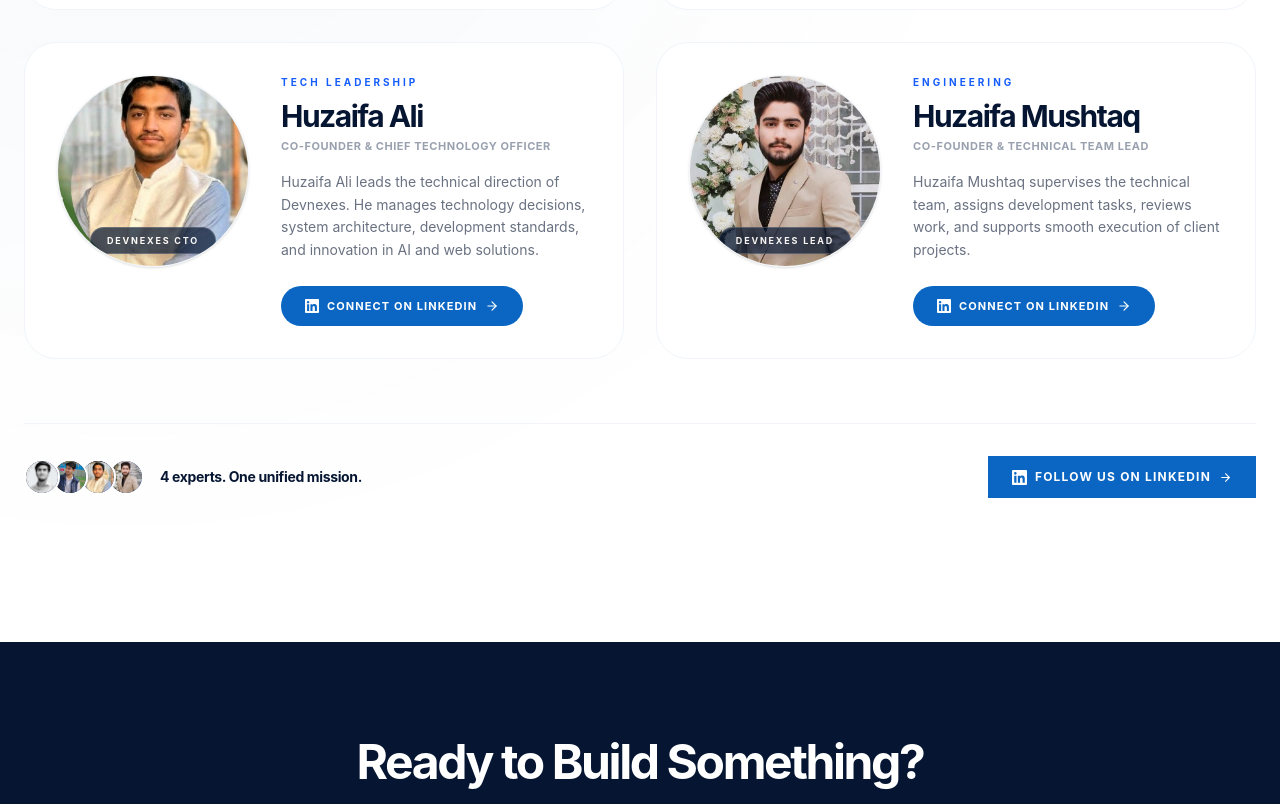
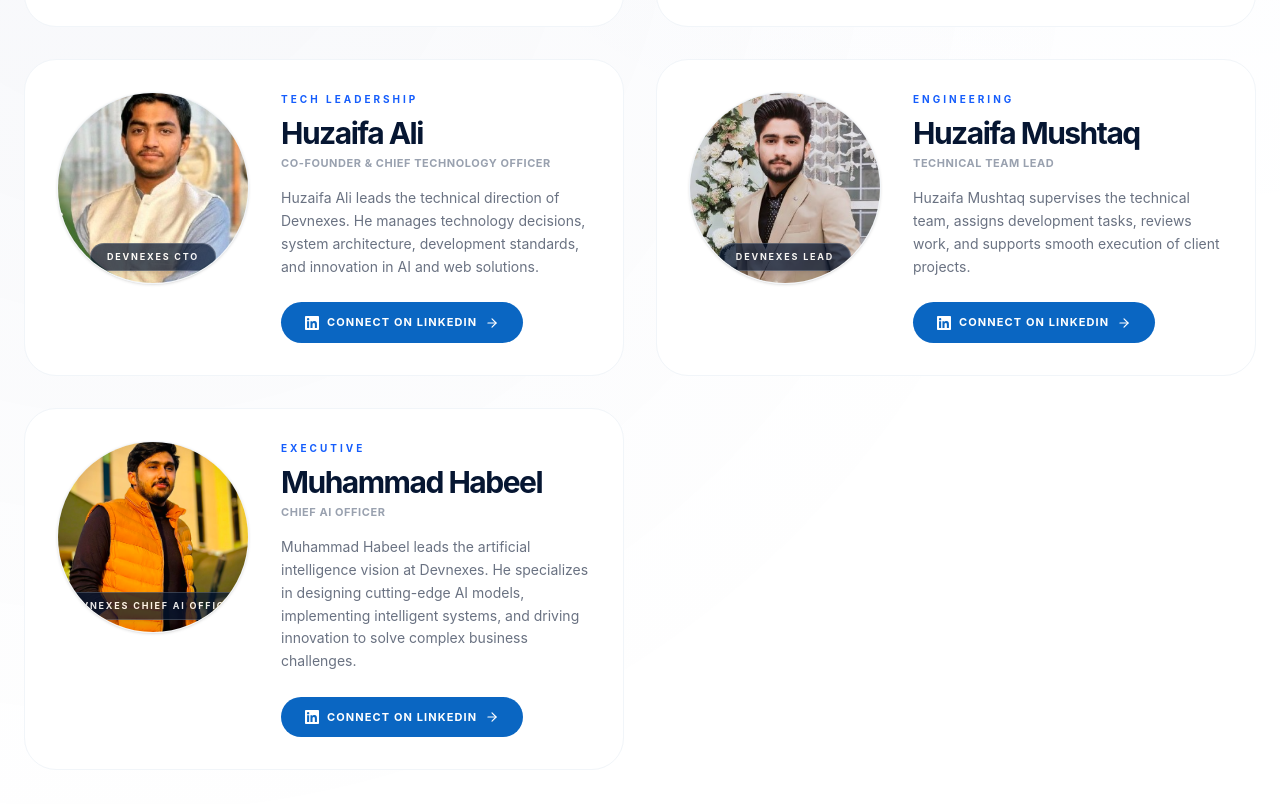
Before and after one commit to sultanraham/Devnexes, a React (Vite) app: page /about in a window 1280 px wide. Shown: the part 3416-4220 px from the top of the page. Built offline with nearby package versions, Linux system fonts and the light colour scheme; no server answers.

Commit message:
Update team roles and add CAIO Habeel

```diff
--- a/src/data/team.js
+++ b/src/data/team.js
@@ -15,7 +15,7 @@ export const team = [
   },
   {
     name: 'Muhammad Arham Abdul Qayyum',
-    role: 'Co-Founder & Chief Operations Officer',
+    role: 'Co-Founder, Chief Operations Officer & Board of Director',
     dept: 'Operations',
     bio: 'Muhammad Arham Abdul Qayyum manages operations, client communication, and project delivery. He ensures that every project is completed with proper planning, quality, and timeline control.',
     photo: '/images/team/muhammad-arham-coo-devnexes-digital-solutions.png',
@@ -43,7 +43,7 @@ export const team = [
   },
   {
     name: 'Huzaifa Mushtaq',
-    role: 'Co-Founder & Technical Team Lead',
+    role: 'Technical Team Lead',
     dept: 'Engineering',
     bio: 'Huzaifa Mushtaq supervises the technical team, assigns development tasks, reviews work, and supports smooth execution of client projects.',
     photo: '/images/team/huzaifa-mushtaq-technical-team-lead-devnexes.png',
@@ -54,5 +54,19 @@ export const team = [
     gradientTo: '#2563eb',
     linkedin: 'https://www.linkedin.com/in/huzaifa-mushtaq-5a18bb414/',
     slug: 'huzaifa-mushtaq'
+  },
+  {
+    name: 'Muhammad Habeel',
+    role: 'Chief AI Officer',
+    dept: 'Executive',
+    bio: 'Muhammad Habeel leads the artificial intelligence vision at Devnexes. He specializes in designing cutting-edge AI models, implementing intelligent systems, and driving innovation to solve complex business challenges.',
+    photo: '/images/team/habeel.jpeg',
+    photoPos: 'center center',
+    initials: 'MH',
+    accent: '#059669',
+    gradientFrom: '#022c22',
+    gradientTo: '#059669',
+    linkedin: 'https://www.linkedin.com/in/muhammad-habeel-ai-engineer/',
+    slug: 'muhammad-habeel'
   }
 ]
```
Also changed, not shown: public/images/team/habeel.jpeg (added).
